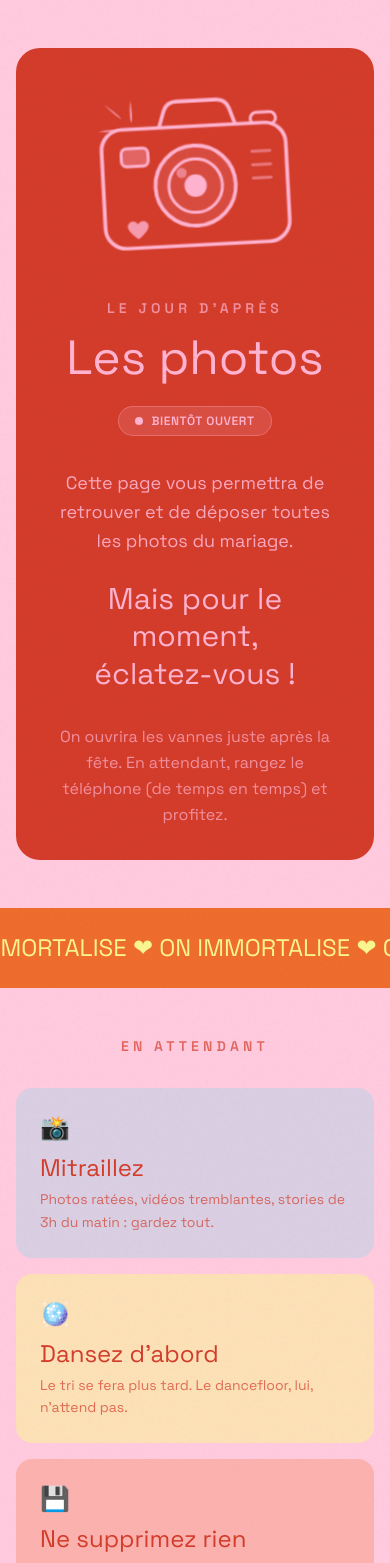
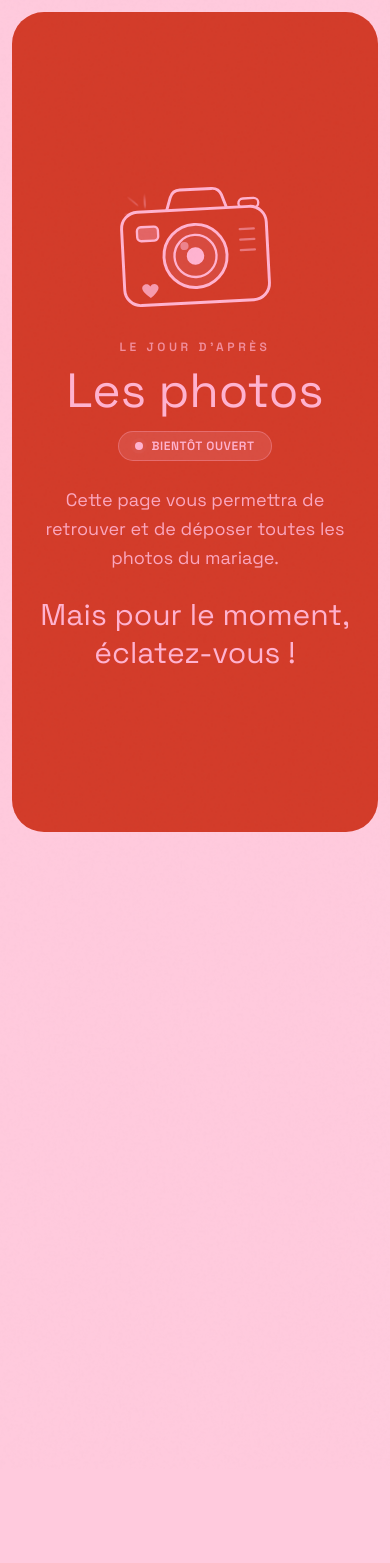
Before and after one commit to technoooooooo/fetedulove, a Next.js app: page /after in a window 390 px wide. Shown: the top 1563 px of the page. After the commit the page ends 844 px from the top, so only its background shows below. Built offline with nearby package versions, Linux system fonts and the light colour scheme; a web font is replaced by a local one.

Commit message:
Réduit /after à un bloc unique en pleine page
Ne garde que l'appareil photo, le titre, le badge et les deux messages.
Le bloc rouge occupe tout l'écran (téléphone comme ordinateur), avec un
liseré rose et des coins arrondis.

Co-Authored-By: Claude Opus 5 (1M context) <noreply@anthropic.com>

```diff
--- a/src/app/after/AfterContent.tsx
+++ b/src/app/after/AfterContent.tsx
@@ -1,81 +1,40 @@
 "use client";
 
-import Link from "next/link";
 import { motion } from "framer-motion";
-import AnimatedSection from "@/components/AnimatedSection";
-import Marquee from "@/components/Marquee";
 import Camera from "@/components/Camera";
-import DiscoBall from "@/components/DiscoBall";
-import FourPointStar from "@/components/FourPointStar";
 
-const TIPS = [
-  {
-    emoji: "📸",
-    title: "Mitraillez",
-    text: "Photos ratées, vidéos tremblantes, stories de 3h du matin : gardez tout.",
-    color: "bg-bleu/40",
-  },
-  {
-    emoji: "🪩",
-    title: "Dansez d'abord",
-    text: "Le tri se fera plus tard. Le dancefloor, lui, n'attend pas.",
-    color: "bg-jaune/50",
-  },
-  {
-    emoji: "💾",
-    title: "Ne supprimez rien",
-    text: "Même la photo floue a sa place ici. Surtout la photo floue.",
-    color: "bg-orange/25",
-  },
-];
-
-function Decorations() {
-  return (
-    <div className="pointer-events-none absolute inset-0 overflow-hidden" aria-hidden>
-      <DiscoBall size={70} className="absolute top-[6vh] left-[5%] opacity-40 animate-float" />
-      <DiscoBall
-        size={55}
-        className="absolute top-[10vh] right-[7%] opacity-35 animate-float-reverse"
-      />
-      <DiscoBall
-        size={45}
-        className="absolute bottom-[12vh] left-[10%] opacity-25 animate-float-reverse hidden sm:block"
-      />
-      <FourPointStar size={24} className="absolute top-[24vh] right-[14%] opacity-50 animate-twinkle" />
-      <FourPointStar
-        size={18}
-        className="absolute top-[38vh] left-[8%] opacity-40 animate-twinkle hidden sm:block"
-      />
-      <FourPointStar size={20} className="absolute bottom-[20vh] right-[9%] opacity-45 animate-twinkle" />
-    </div>
-  );
-}
+const EASE = [0.25, 0.1, 0.25, 1] as const;
 
 export default function AfterContent() {
   return (
-    <main className="relative min-h-screen bg-rose-bg text-rouge overflow-hidden">
+    <main className="flex min-h-dvh bg-rose-bg p-3 sm:p-5">
       <div className="grain-overlay" />
-      <Decorations />
 
-      <AnimatedSection className="relative z-10 px-4 sm:px-8 pt-12 sm:pt-20">
-        <div className="max-w-3xl mx-auto bg-rouge text-rose rounded-3xl p-8 sm:p-12 md:p-16 text-center">
-          <motion.div
-            className="flex justify-center mb-8"
-            initial={{ opacity: 0, y: 30, rotate: -6 }}
-            animate={{ opacity: 1, y: 0, rotate: -3 }}
-            transition={{ duration: 1, ease: [0.25, 0.1, 0.25, 1] }}
-          >
-            <Camera size={320} className="w-56 sm:w-72 md:w-80 h-auto" />
-          </motion.div>
+      <div className="relative flex flex-1 flex-col items-center justify-center rounded-[2rem] sm:rounded-[2.5rem] bg-rouge text-rose text-center px-6 py-8 sm:px-10">
+        <motion.div
+          className="mb-5 sm:mb-7"
+          initial={{ opacity: 0, y: 30, rotate: -6 }}
+          animate={{ opacity: 1, y: 0, rotate: -3 }}
+          transition={{ duration: 1, ease: EASE }}
+        >
+          <Camera size={320} className="w-44 sm:w-48 md:w-56 h-auto" />
+        </motion.div>
 
-          <p className="text-sm uppercase tracking-[0.3em] font-semibold mb-4 opacity-70">
+        <motion.div
+          className="flex flex-col items-center"
+          initial={{ opacity: 0, y: 20 }}
+          animate={{ opacity: 1, y: 0 }}
+          transition={{ delay: 0.25, duration: 0.8, ease: EASE }}
+        >
+          <p className="text-xs sm:text-sm uppercase tracking-[0.3em] font-semibold opacity-70 mb-3 sm:mb-4">
             Le jour d&apos;après
           </p>
-          <h1 className="font-display text-5xl sm:text-6xl md:text-7xl mb-6">
+
+          <h1 className="font-display text-5xl sm:text-6xl mb-4">
             Les photos
           </h1>
 
-          <div className="inline-flex items-center gap-2 rounded-full bg-rose/15 border border-rose/30 px-4 py-1.5 mb-8">
+          <div className="inline-flex items-center gap-2 rounded-full bg-rose/15 border border-rose/30 px-4 py-1.5 mb-6 sm:mb-8">
             <span className="relative flex h-2 w-2">
               <span className="absolute inline-flex h-full w-full rounded-full bg-rose opacity-60 animate-ping" />
               <span className="relative inline-flex h-2 w-2 rounded-full bg-rose" />
@@ -85,66 +44,18 @@ export default function AfterContent() {
             </span>
           </div>
 
-          <p className="text-lg sm:text-xl leading-relaxed opacity-90 max-w-xl mx-auto mb-6">
+          <p className="max-w-md text-lg sm:text-xl leading-relaxed opacity-90 mb-6 sm:mb-8">
             Cette page vous permettra de retrouver et de déposer toutes les
             photos du mariage.
           </p>
-          <p className="font-display text-3xl sm:text-4xl md:text-5xl leading-tight">
+
+          <p className="font-display text-3xl sm:text-4xl leading-tight">
             Mais pour le moment,
             <br />
             éclatez-vous !
           </p>
-
-          <p className="mt-8 text-base leading-relaxed opacity-70 max-w-lg mx-auto">
-            On ouvrira les vannes juste après la fête. En attendant, rangez le
-            téléphone (de temps en temps) et profitez.
-          </p>
-        </div>
-      </AnimatedSection>
-
-      <div className="relative z-10 mt-12 sm:mt-16 bg-orange text-jaune py-6 overflow-hidden">
-        <Marquee text="ON IMMORTALISE" className="font-display text-2xl sm:text-3xl" />
+        </motion.div>
       </div>
-
-      <AnimatedSection className="relative z-10 px-4 sm:px-8 py-12 sm:py-16">
-        <div className="max-w-3xl mx-auto">
-          <p className="text-center text-sm uppercase tracking-[0.3em] font-semibold mb-8 opacity-70">
-            En attendant
-          </p>
-
-          <div className="grid gap-4 sm:grid-cols-3">
-            {TIPS.map((tip, i) => (
-              <motion.div
-                key={tip.title}
-                initial={{ opacity: 0, y: 30 }}
-                whileInView={{ opacity: 1, y: 0 }}
-                viewport={{ once: true }}
-                transition={{ delay: i * 0.12, duration: 0.6 }}
-                className={`${tip.color} rounded-2xl p-6 text-left hover:scale-[1.02] transition-transform`}
-              >
-                <span className="text-2xl block mb-2" aria-hidden>
-                  {tip.emoji}
-                </span>
-                <h2 className="font-display text-2xl mb-1">{tip.title}</h2>
-                <p className="text-sm leading-relaxed opacity-70">{tip.text}</p>
-              </motion.div>
-            ))}
-          </div>
-
-          <p className="mt-10 text-center text-sm opacity-50 italic">
-            Gardez le lien de côté : c&apos;est ici que tout atterrira 💛
-          </p>
-
-          <div className="text-center mt-8">
-            <Link
-              href="/"
-              className="text-rouge/60 hover:text-rouge text-sm transition-colors"
-            >
-              ← Retour au site
-            </Link>
-          </div>
-        </div>
-      </AnimatedSection>
     </main>
   );
 }
```
